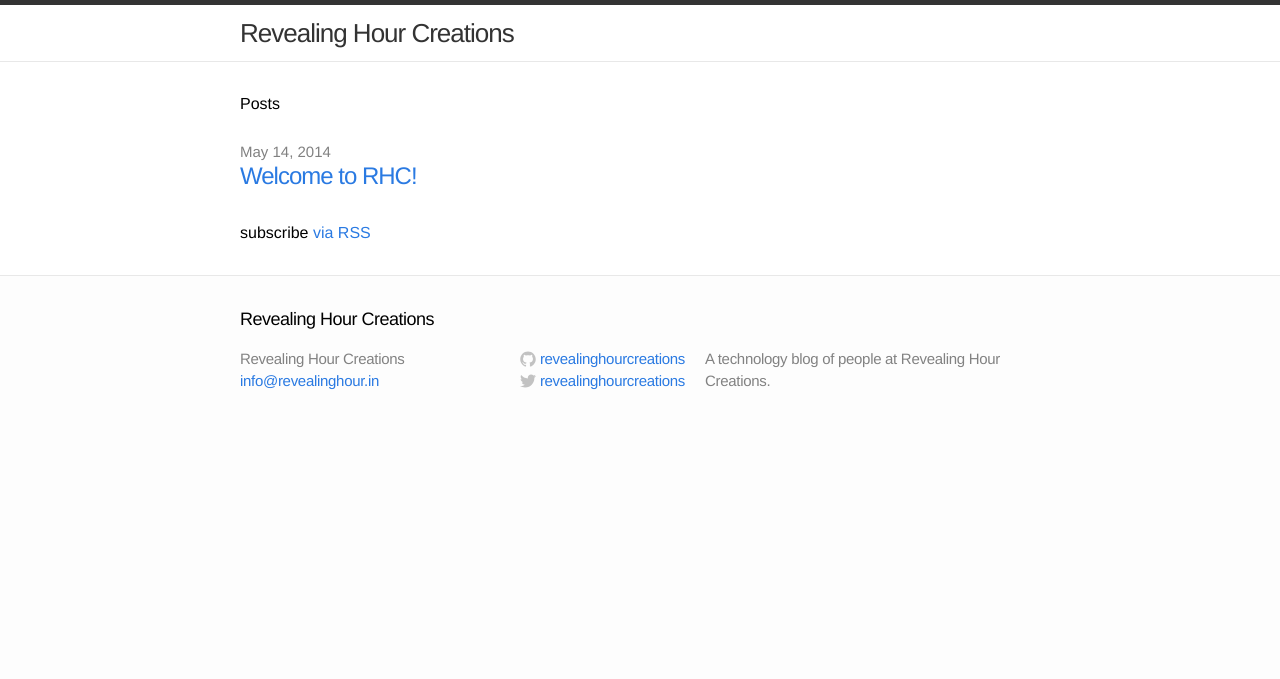
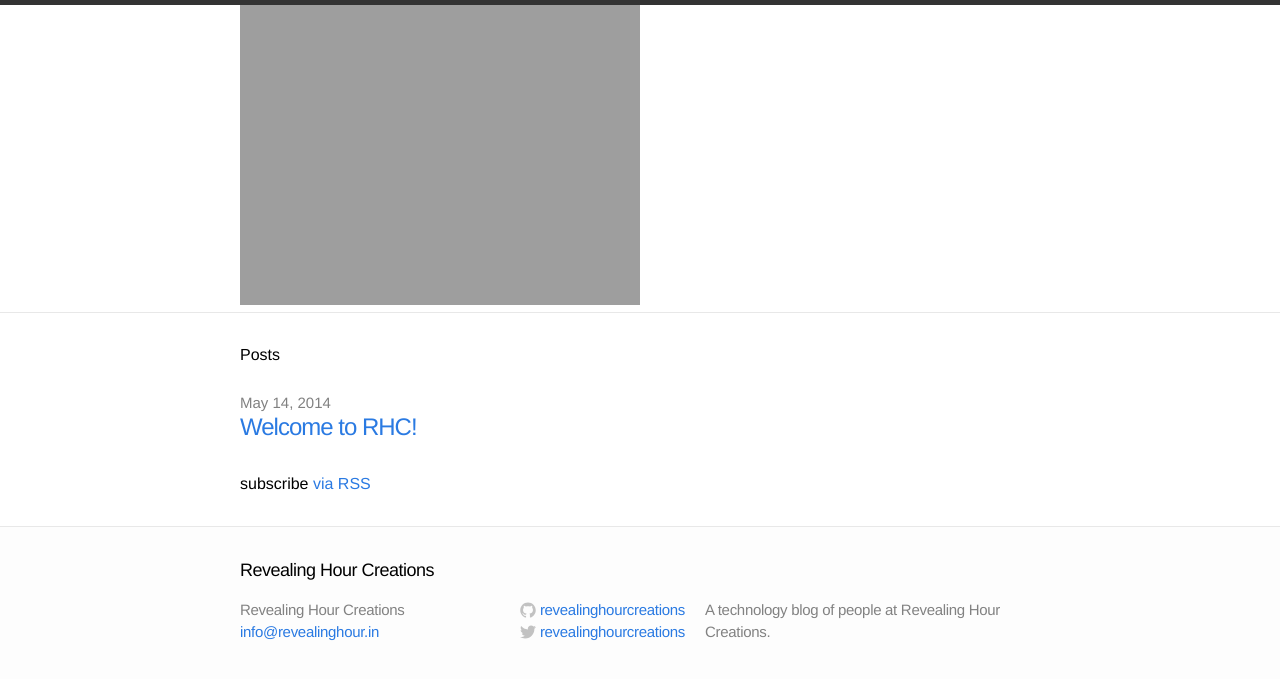
Before and after one commit to RevealingHourCreations/revealinghourcreations.github.io, a Jekyll site: the page built from index.html, in a window 1280 px wide. Shown: the top 679 px of the page. Built offline with Jekyll 4.4.1, drawn with Linux system fonts in a browser that asks for light colours.

Commit message:
header image

```diff
--- a/_includes/header.html
+++ b/_includes/header.html
@@ -2,7 +2,9 @@
 
   <div class="wrap">
 
-    <a class="site-title" href="{{ site.baseurl }}/">{{ site.title }}</a>
+    <a href="{{ site.baseurl }}"><img src="http://revealinghour.in/wp-content/uploads/2013/02/rhctitle_joined-small11.png" class="title-img" />
+    </a>
+    <!-- <a class="site-title" href="{{ site.baseurl }}/">{{ site.title }}</a> -->
 
     <nav class="site-nav">
       <a href="#" class="menu-icon">
```
Also changed, not shown: assets/rhcicon.png (added).
